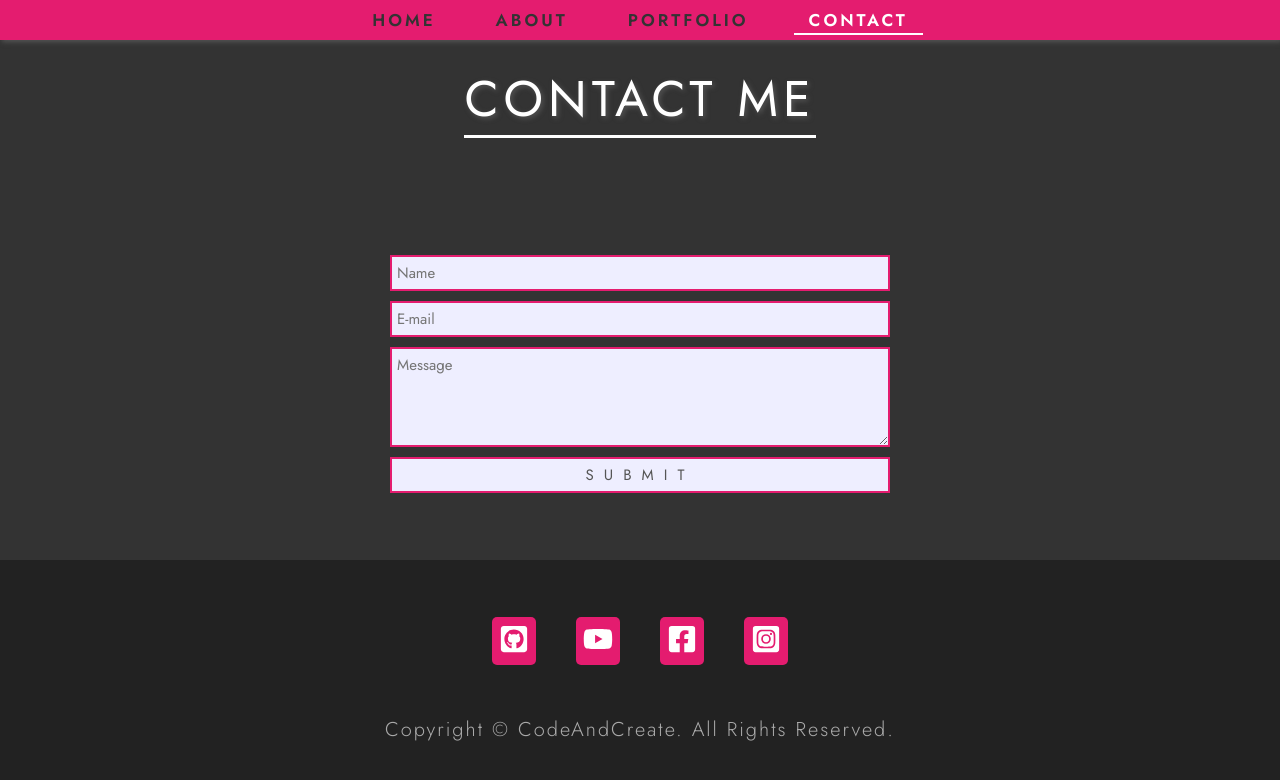
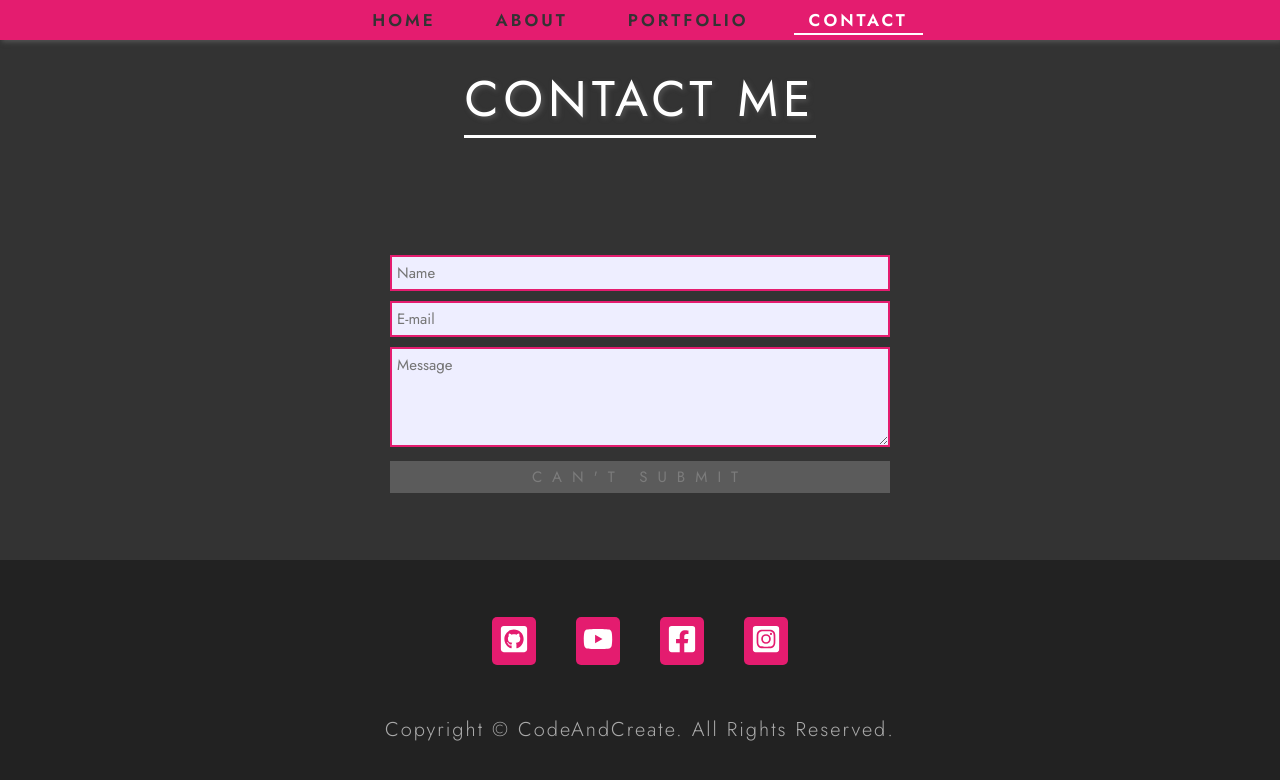
Before and after one commit to Daniel-1017/website-layout-react, a React (Create React App) app: page /contact-me in a window 1280 px wide. Shown: the top 780 px of the page. Built offline with nearby package versions, Linux system fonts and the light colour scheme.

Commit message:
Authentication for the contact form + custom hook

```diff
--- /dev/null
+++ b/src/hooks/use-input.js
@@ -0,0 +1,33 @@
+import { useState } from "react";
+
+const useInput = (validateValue) => {
+  const [enteredValue, setEnteredValue] = useState("");
+  const [isTouched, setIsTouched] = useState(false);
+
+  const valueIsValid = validateValue(enteredValue);
+  const hasError = !enteredValue && isTouched;
+
+  const valueChangeHandler = (e) => {
+    setEnteredValue(e.target.value);
+  };
+
+  const inputBlurHandler = (e) => {
+    setIsTouched(true);
+  };
+
+  const reset = () => {
+    setEnteredValue("");
+    setIsTouched(false);
+  };
+
+  return {
+    value: enteredValue,
+    isValid: valueIsValid,
+    hasError,
+    valueChangeHandler,
+    inputBlurHandler,
+    reset,
+  };
+};
+
+export default useInput;
--- a/src/index.css
+++ b/src/index.css
@@ -34,4 +34,13 @@ html {
   text-shadow: 0.2rem 0.2rem 0.5rem #555;
 }
 
+button:disabled,
+button:disabled:hover,
+button:disabled:active {
+  border: none;
+  cursor: not-allowed;
+  background-color: #5b5b5b;
+  color: #7c7c7c;
+}
+
 /* End of Reset and Common Styles */
--- a/src/pages/Contact/Contact.js
+++ b/src/pages/Contact/Contact.js
@@ -1,21 +1,100 @@
 import React from "react";
 import classes from "./Contact.module.css";
+import useInput from "../../hooks/use-input";
 
-const Contact = () => {
+const Contact = (props) => {
+  const {
+    value: enteredName,
+    isValid: enteredNameIsValid,
+    hasError: nameInputHasError,
+    valueChangeHandler: nameChangedHandler,
+    inputBlurHandler: nameBlurHandler,
+    reset: resetNameInput,
+  } = useInput((value) => value.trim() !== "");
+
+  const {
+    value: enteredEmail,
+    isValid: enteredEmailIsValid,
+    hasError: emailInputHasError,
+    valueChangeHandler: emailChangedHandler,
+    inputBlurHandler: emailBlurHandler,
+    reset: resetEmailInput,
+  } = useInput((value) => value.includes("@"));
+
+  const {
+    value: enteredText,
+    isValid: enteredTextIsValid,
+    hasError: textInputHasError,
+    valueChangeHandler: textChangedHandler,
+    inputBlurHandler: textBlurHandler,
+    reset: resetTextInput,
+  } = useInput((value) => value.trim() !== "");
+
+  let formIsValid = false;
+
+  if (enteredNameIsValid && enteredEmailIsValid && enteredTextIsValid) {
+    formIsValid = true;
+  }
+
+  const submitHandler = (e) => {
+    e.preventDefault();
+
+    if (!enteredNameIsValid) {
+      return;
+    }
+
+    resetNameInput();
+    resetEmailInput();
+    resetTextInput();
+  };
+
+  const nameInputClasses = nameInputHasError
+    ? `${classes["contact-form"]} ${classes.invalid}`
+    : classes["contact-form"];
+
+  const emailInputClasses = emailInputHasError
+    ? `${classes["contact-form"]} ${classes.invalid}`
+    : classes["contact-form"];
+
+  const textInputClasses = textInputHasError
+    ? `${classes["contact-form"]} ${classes.invalid}`
+    : classes["contact-form"];
+
   return (
     <section className={classes["section-4"]}>
       <h1 className={`${classes["section-4-heading"]} section-heading`}>
         Contact Me
       </h1>
-      <form className={`${classes["contact-form"]} center`}>
-        <input type="text" placeholder="Name" />
-        <input type="email" placeholder="E-mail" />
-        <textarea placeholder="Message"></textarea>
+      <form onSubmit={submitHandler} className={classes["contact-form"]}>
         <input
-          type="submit"
-          value="submit"
-          className={classes["contact-form-btn"]}
+          type="text"
+          placeholder="Name"
+          onBlur={nameBlurHandler}
+          value={enteredName}
+          onChange={nameChangedHandler}
+          className={nameInputClasses}
         />
+        <input
+          type="email"
+          placeholder="E-mail"
+          onBlur={emailBlurHandler}
+          value={enteredEmail}
+          onChange={emailChangedHandler}
+          className={emailInputClasses}
+        />
+        <textarea
+          placeholder="Message"
+          onChange={textChangedHandler}
+          onBlur={textBlurHandler}
+          value={enteredText}
+          className={textInputClasses}
+        ></textarea>
+        {(nameInputHasError || emailInputHasError || textInputHasError) && (
+          <p style={{ color: "#7c7c7c", fontSize: "18px" }}>Invalid Form</p>
+        )}
+        <button disabled={!formIsValid}>
+          {!formIsValid ? "can't submit" : "submit"}
+        </button>
       </form>
     </section>
   );
--- a/src/pages/Contact/Contact.module.css
+++ b/src/pages/Contact/Contact.module.css
@@ -20,6 +20,18 @@
   flex-direction: column;
 }
 
+.contact-form input.invalid,
+.contact-form textarea.invalid {
+  background-color: #5b5b5b;
+  border-color: #7c7c7c;
+  color: #fff;
+}
+
+.contact-form input.invalid::placeholder,
+.contact-form textarea.invalid::placeholder {
+  color: #fff;
+}
+
 .contact-form input,
 .contact-form textarea {
   width: 100%;
@@ -31,17 +43,22 @@
   color: #555;
 }
 
+button {
+  width: 100%;
+  padding: 0.5rem;
+  margin: 0.5rem 0;
+  background-color: #eef;
+  font-size: 1.5rem;
+  border: 0.2rem solid #e41c6f;
+  color: #555;
+  text-transform: uppercase;
+  letter-spacing: 1rem;
+  cursor: pointer;
+}
+
 .contact-form textarea {
   height: 10rem;
   min-height: 5rem;
   max-height: 15rem;
   resize: vertical;
 }
-
-.contact-form-btn {
-  background-color: #e41c6f;
-  color: #fff;
-  text-transform: uppercase;
-  letter-spacing: 1rem;
-  cursor: pointer;
-}
```
